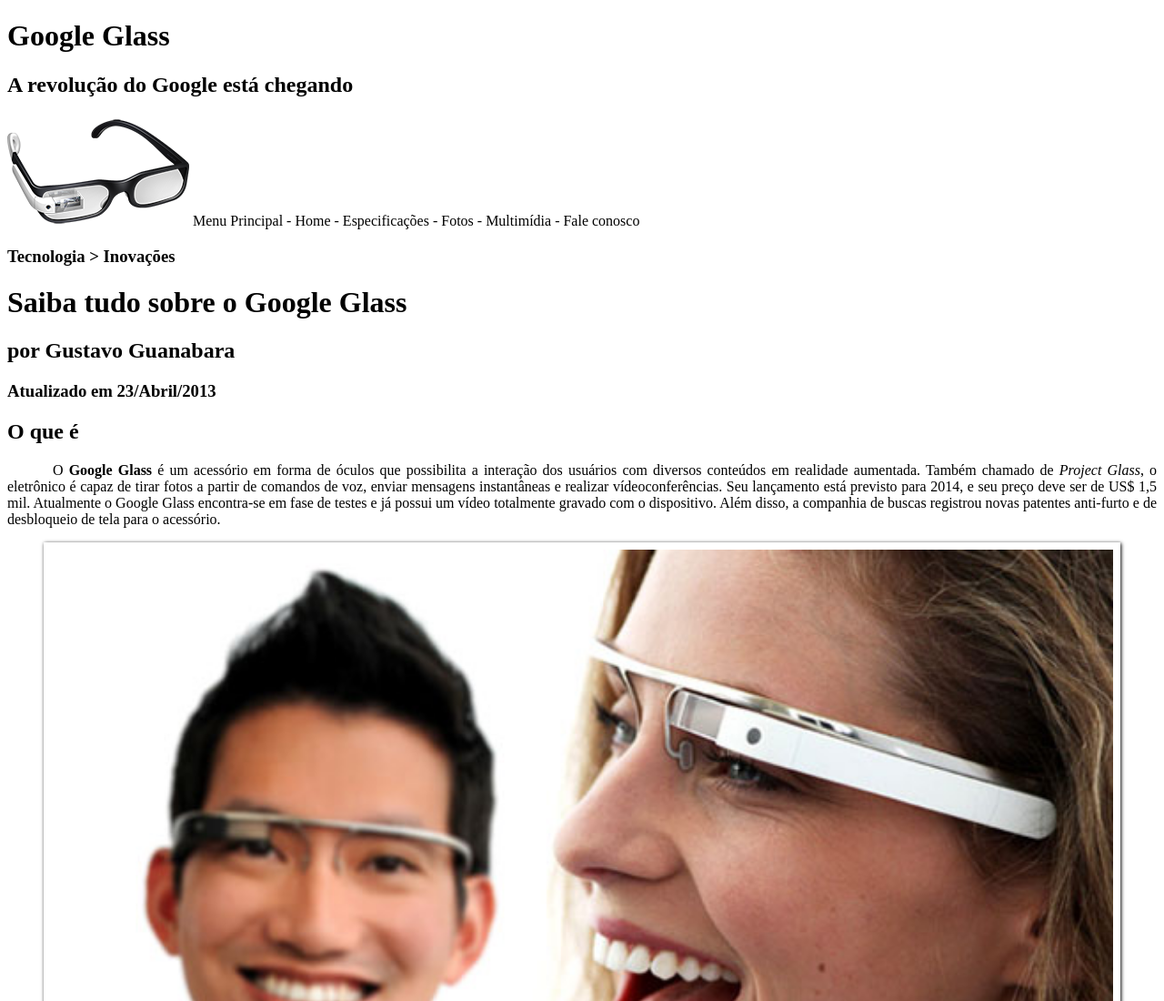
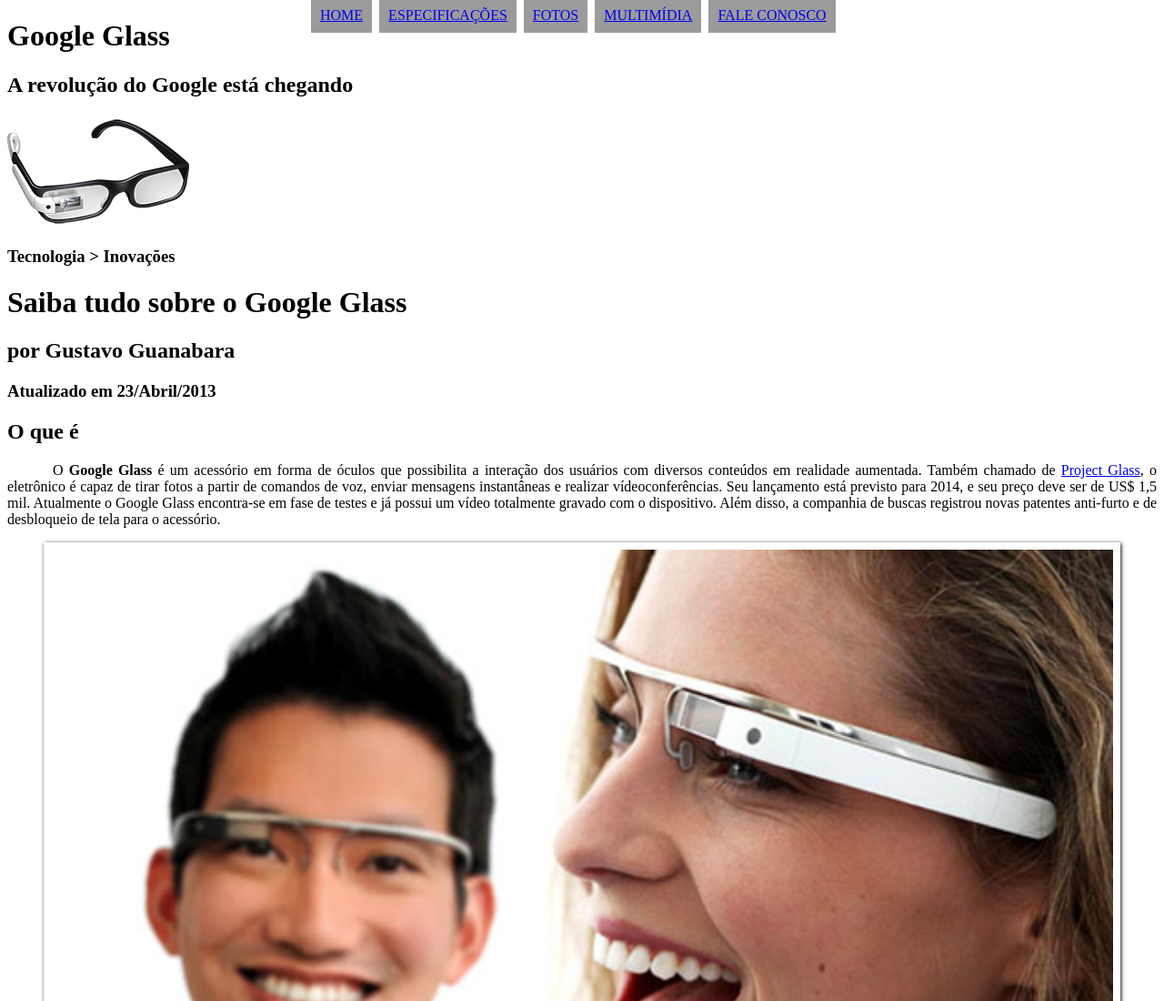
Before and after one commit to arivicente/html-css-guanabara, a plain HTML site: page projeto-glass-html5/index.html in a window 1280 px wide. Shown: the top 1100 px of the page at 91% size. Drawn offline with Linux system fonts and the light colour scheme.

Commit message:
Colocação do menu

```diff
--- a/projeto-glass-html5/_css/estilo.css
+++ b/projeto-glass-html5/_css/estilo.css
@@ -38,3 +38,27 @@ figure.foto-legenda figcaption {
 figure.foto-legenda:hover figcaption {
     opacity: 1;
 }
+
+/* Formatação do Menu */
+nav#menu {
+    display: block;
+}
+
+nav#menu ul {
+    list-style: none;
+    text-transform: uppercase;
+    position: absolute;
+    top: -20px;
+    left: 300px;
+}
+
+nav#menu li {
+    display: inline-block;
+    background-color: rgb(155, 155, 155);
+    padding: 10px;
+    margin: 2px;
+}
+
+nav#menu h1 {
+    display: none;
+}
--- a/projeto-glass-html5/index.html
+++ b/projeto-glass-html5/index.html
@@ -5,7 +5,7 @@
     <meta name="viewport" content="width=device-width, initial-scale=1.0">
     <meta http-equiv="X-UA-Compatible" content="ie=edge">
     <title>Tudosobre Google Glass</title>
-    <link rel="stylesheet" type="text/css" href="_css/estilo.css"/>
+    <link rel="stylesheet" href="_css/estilo.css"/>
 </head>
 <body>
 <div id="interface">
@@ -17,13 +17,16 @@
     </hgroup>
 
     <img src="_imagens/glass-oculos-preto-peq.png">
-
-Menu Principal
-- Home
-- Especificações
-- Fotos
-- Multimídia
-- Fale conosco
+    <nav id="menu">
+        <h1>Menu Principal</h1>
+        <ul>
+            <li><a href="index.html">Home</a></li>
+            <li><a href="specs.html">Especificações</a></li>
+            <li><a href="fotos.html">Fotos</a></li>
+            <li><a href="multimidia.html">Multimídia</a></li>
+            <li><a href="fale-conosco.html">Fale conosco</a></li>
+        </ul>
+    </nav>
     </header>
 
     <hgroup>
@@ -34,7 +37,7 @@ Menu Principal
     </hgroup>
 
 <h2>O que é</h2>
-<p>O <b>Google Glass</b> é um acessório em forma de óculos que possibilita a interação dos usuários com diversos conteúdos em realidade aumentada. Também chamado de <em>Project Glass</em>, o eletrônico é capaz de tirar fotos a partir de comandos de voz, enviar mensagens instantâneas e realizar vídeo&shy;conferências. Seu lançamento está previsto para 2014, e seu preço deve ser de US$ 1,5 mil. Atualmente o Google Glass encontra-se em fase de testes e já possui um vídeo totalmente gravado com o dispositivo. Além disso, a companhia de buscas registrou novas patentes anti-furto e de desbloqueio de tela para o acessório.</p>
+<p>O <b>Google Glass</b> é um acessório em forma de óculos que possibilita a interação dos usuários com diversos conteúdos em realidade aumentada. Também chamado de <a href="http://glass.google.com" target="_blank">Project Glass</a>, o eletrônico é capaz de tirar fotos a partir de comandos de voz, enviar mensagens instantâneas e realizar vídeo&shy;conferências. Seu lançamento está previsto para 2014, e seu preço deve ser de US$ 1,5 mil. Atualmente o Google Glass encontra-se em fase de testes e já possui um vídeo totalmente gravado com o dispositivo. Além disso, a companhia de buscas registrou novas patentes anti-furto e de desbloqueio de tela para o acessório.</p>
 
 <figure class="foto-legenda">
     <img src="_imagens/glass-quadro-homem-mulher.jpg" alt="">
```
